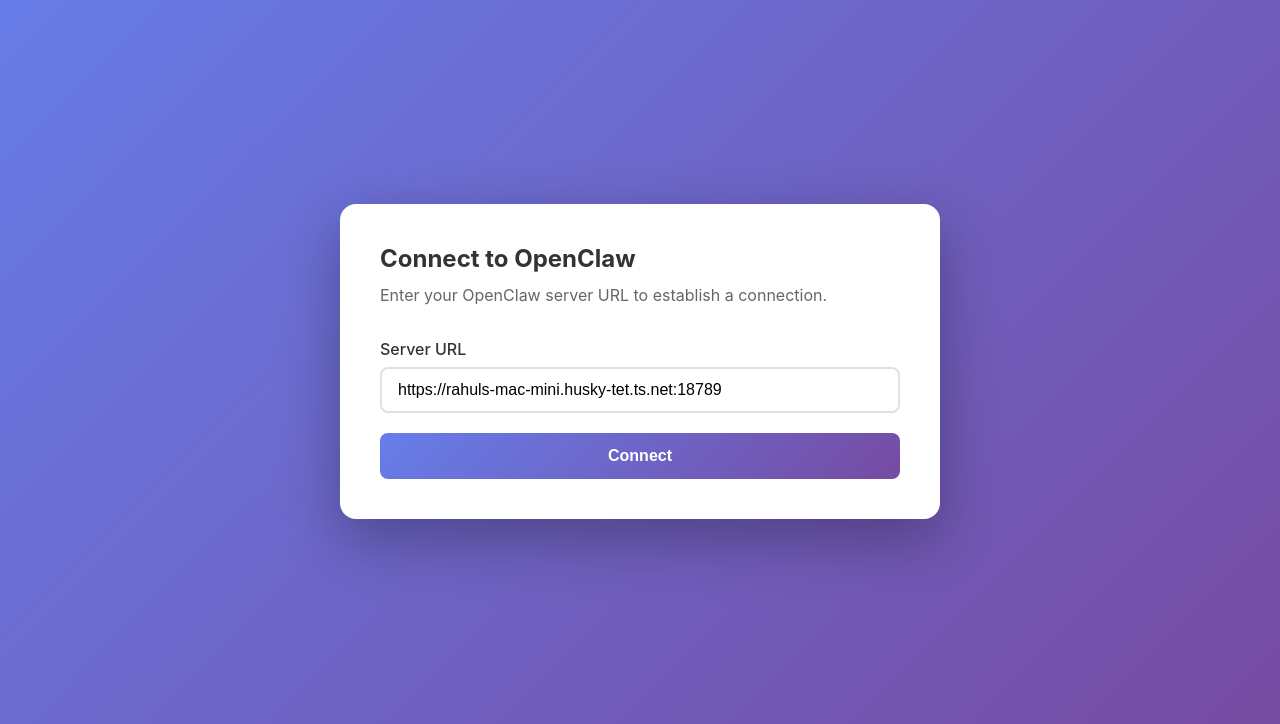
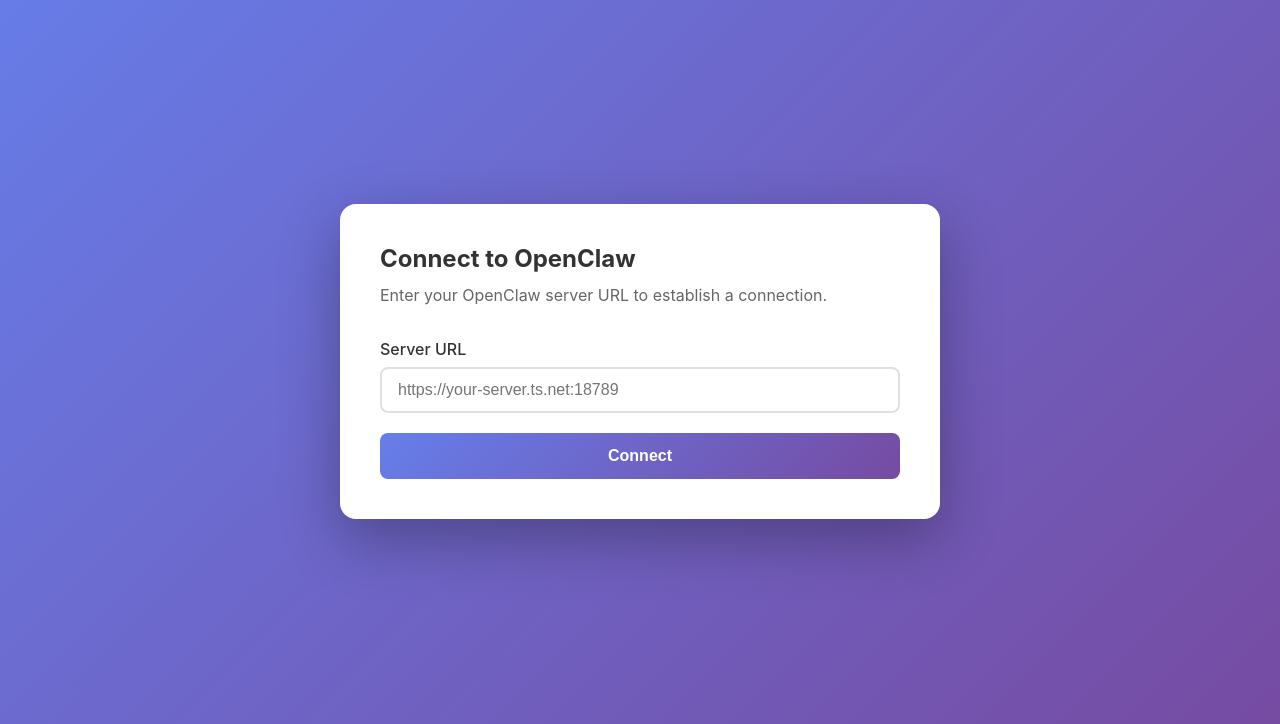
Before and after one commit to Rahulsharma0810/openclaw-build-free, a website: page src/index.html in a window 1280 px wide. Shown: the part 76-800 px from the top of the page. Drawn offline with Linux system fonts and the light colour scheme.

Commit message:
Remove pre-filled server URL

```diff
--- a/src/index.html
+++ b/src/index.html
@@ -195,8 +195,8 @@
                     <input
                         type="url"
                         id="serverUrl"
-                        placeholder="https://rahuls-mac-mini.husky-tet.ts.net:18789"
-                        value="https://rahuls-mac-mini.husky-tet.ts.net:18789"
+                        placeholder="https://your-server.ts.net:18789"
+                        value=""
                         required
                     >
                 </div>
```
